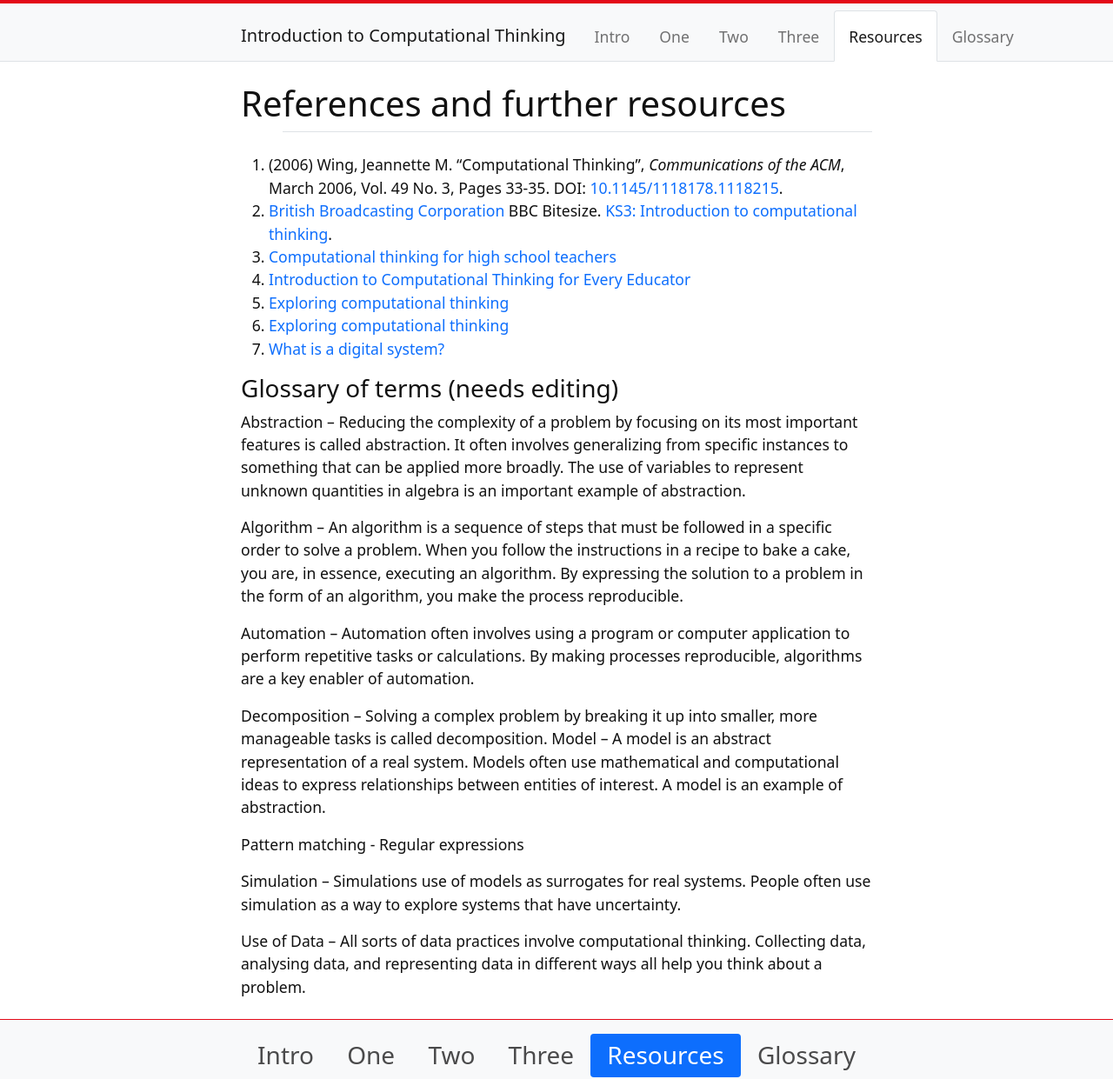
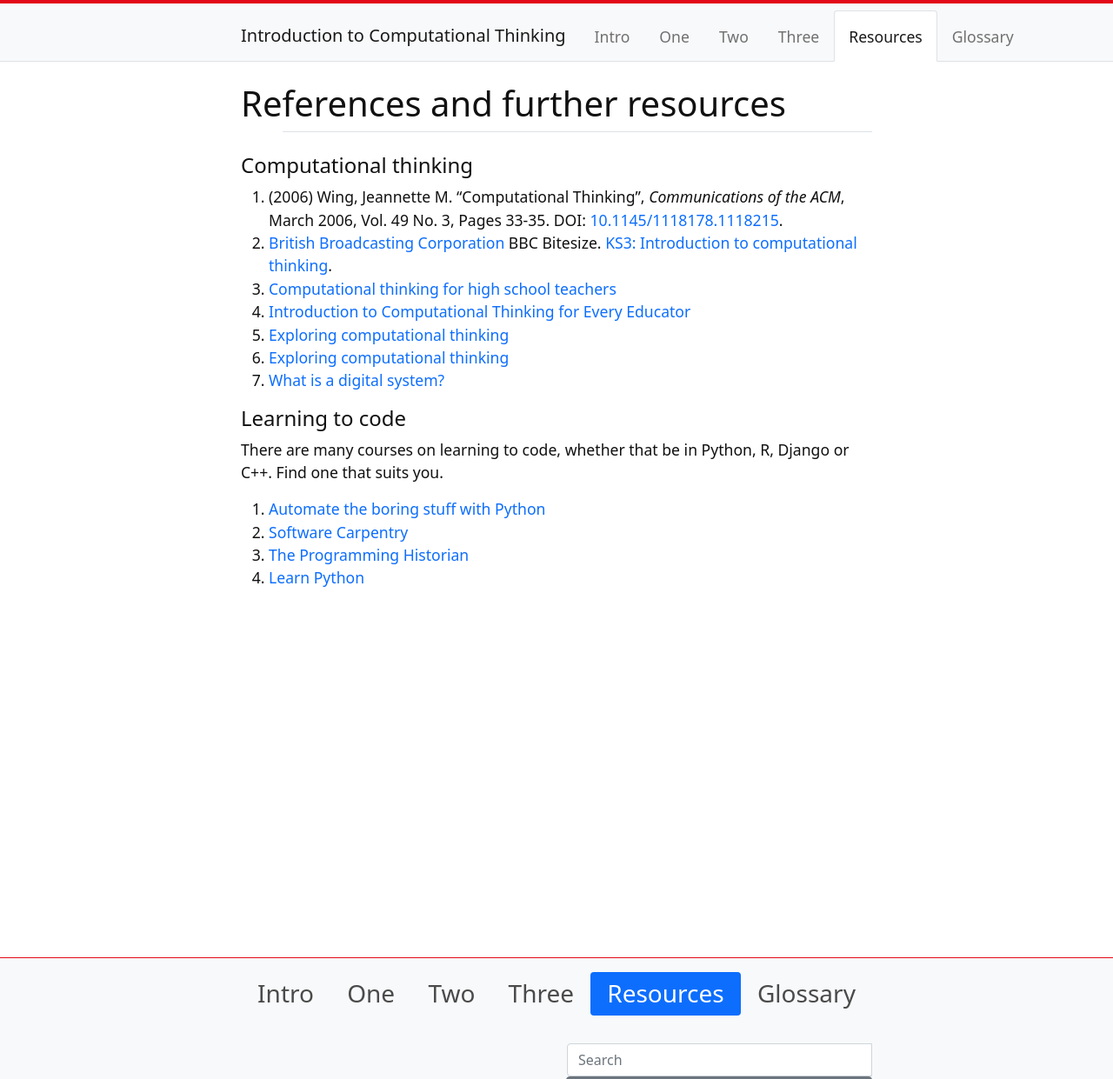
Before and after one commit to weaverbel/intro-computational-thinking, a Jekyll site: the page built from content/4-resources.md, in a window 1280 px wide and 1400 px high, cut to the strip 0-1241 px from the top of the window. Shown: the whole strip at 87% size. Built offline with Jekyll 4.4.1, drawn with Linux system fonts in a browser that asks for light colours.

Commit message:
Update 4-resources.md
adding some programming sites

```diff
--- a/content/4-resources.md
+++ b/content/4-resources.md
@@ -11,19 +13,11 @@ nav: Resources
 6. [Exploring computational thinking](https://edu.google.com/resources/programs/exploring-computational-thinking/)
 7. [What is a digital system?](https://www.digitaltechnologieshub.edu.au/search#/site-search?pageNumber=1&keyword=GoogleCT)
 
-### Glossary of terms (needs editing)
+#### Learning to code
 
-Abstraction – Reducing the complexity of a problem by focusing on its most important features is called abstraction. It often involves generalizing from specific instances to something that can be applied more broadly. The use of variables to represent unknown quantities in algebra is an important example of abstraction.
+There are many courses on learning to code, whether that be in Python, R, Django or C++. Find one that suits you.
 
-Algorithm – An algorithm is a sequence of steps that must be followed in a specific order to solve a problem. When you follow the instructions in a recipe to bake a cake, you are, in essence, executing an algorithm. By expressing the solution to a problem in the form of an algorithm, you make the process reproducible.
-
-Automation – Automation often involves using a program or computer application to perform repetitive tasks or calculations. By making processes reproducible, algorithms are a key enabler of automation.
-
-Decomposition – Solving a complex problem by breaking it up into smaller, more manageable tasks is called decomposition.
-Model – A model is an abstract representation of a real system. Models often use mathematical and computational ideas to express relationships between entities of interest. A model is an example of abstraction.
-
-Pattern matching - Regular expressions
-
-Simulation – Simulations use of models as surrogates for real systems. People often use simulation as a way to explore systems that have uncertainty.
-
-Use of Data – All sorts of data practices involve computational thinking. Collecting data, analysing data, and representing data in different ways all help you think about a problem.
+1. [Automate the boring stuff with Python](https://automatetheboringstuff.com/)
+2. [Software Carpentry](https://software-carpentry.org/)
+3. [The Programming Historian](https://programminghistorian.org/)
+4. [Learn Python](https://www.w3schools.com/python/)
```
Also changed, not shown: other parts of content/4-resources.md (+2 -0 lines).
